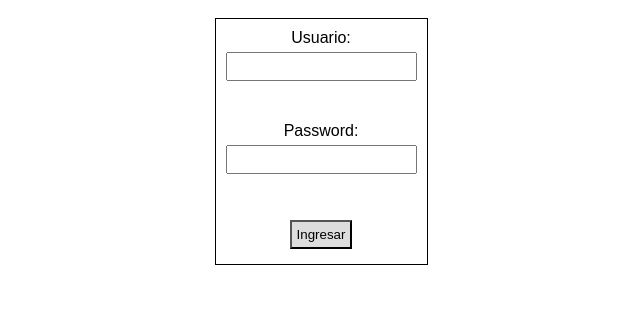
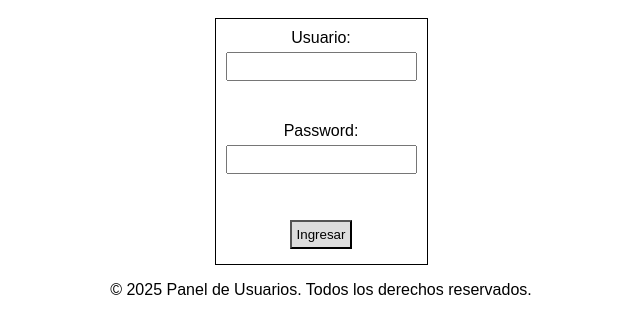
Before and after one commit to ioshdv/git-login-form, a plain HTML site: page index.html in a window 1280 px wide. Shown: the part 90-424 px from the top of the page, without its empty margins (319-959 px from the left). Drawn offline with Linux system fonts and the light colour scheme.

Commit message:
feat: add footer to login page

```diff
--- a/index.html
+++ b/index.html
@@ -17,6 +17,12 @@
     <br><br>
     <button type="submit">Ingresar</button>
     </form>
+
+    <footer>
+        <p>© 2025 Panel de Usuarios. Todos los derechos reservados.</p>
+    </footer>
+
+
 </body>
 <script src="script.js"></script>
 </html>
```
